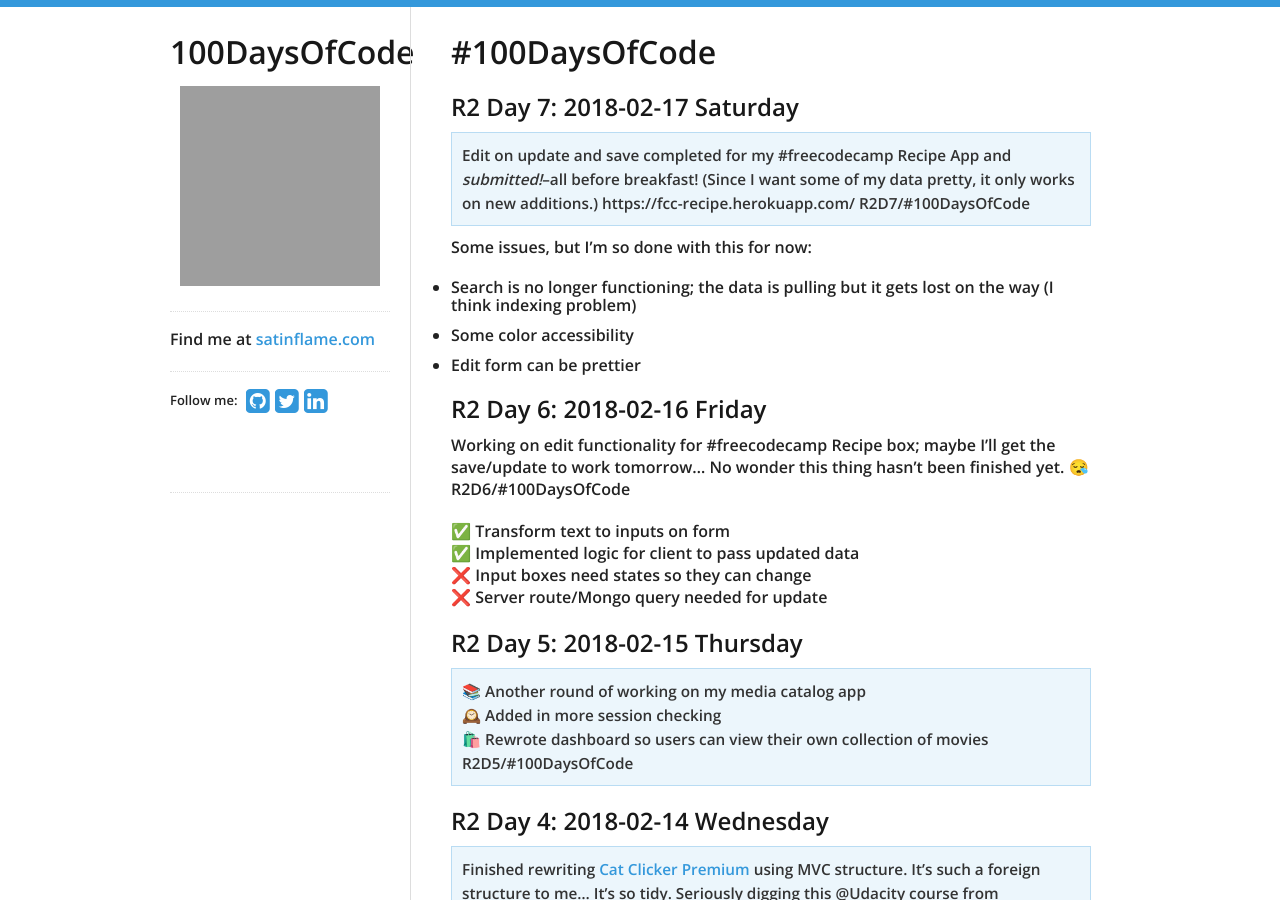
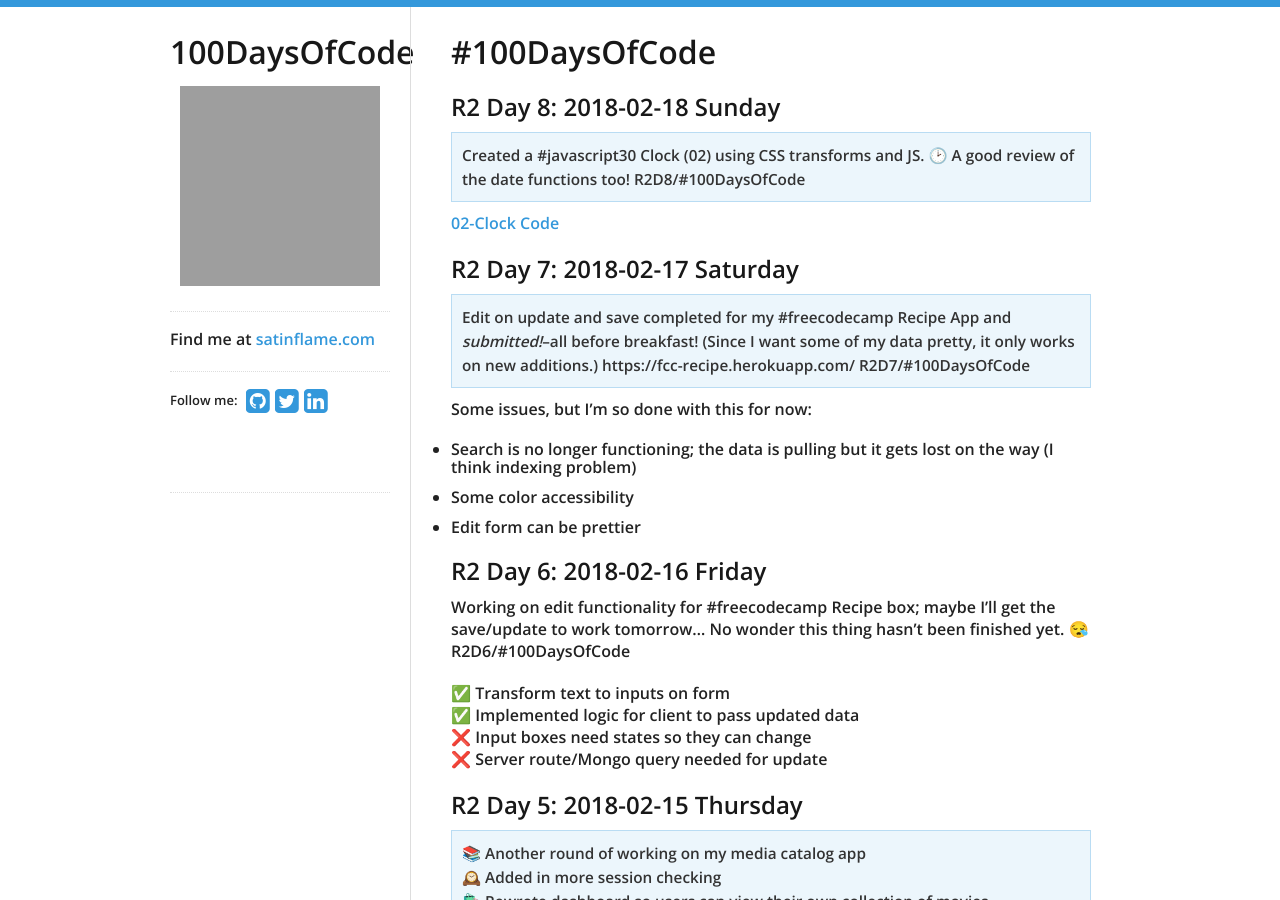
Before and after one commit to virtual/100daysofcode, a Jekyll site: the page built from index.md, in a window 1280 px wide and 900 px high. Built offline with Jekyll 4.4.1, drawn with Linux system fonts in a browser that asks for light colours; nearby versions of some CDN libraries; our own code applies the rules of GitHub Pages for plain Markdown files; grey boxes are pictures that could not be loaded.

Commit message:
Update index.md

```diff
--- a/index.md
+++ b/index.md
@@ -1,4 +1,10 @@
 # #100DaysOfCode
+
+## R2 Day 8: 2018-02-18 Sunday
+
+> Created a #javascript30 Clock (02) using CSS transforms and JS. 🕑 A good review of the date functions too! R2D8/#100DaysOfCode
+
+[02-Clock Code](https://github.com/virtual/javascript30/tree/master/02-clock)
 
 ## R2 Day 7: 2018-02-17 Saturday
 
```
